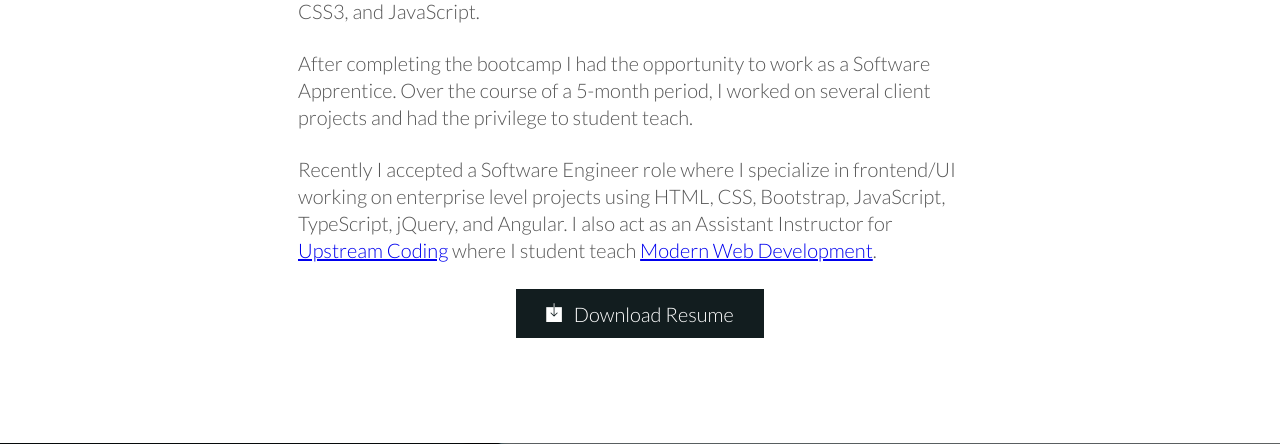
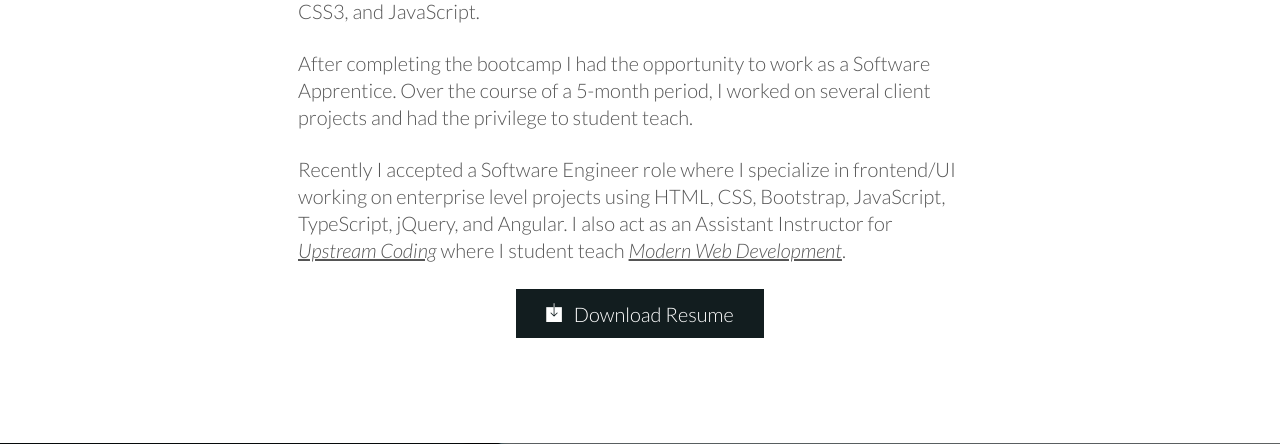
Before and after one commit to HeresJohnny5/portfolio, a PHP site: page / in a window 1280 px wide. Shown: the part 4439-4883 px from the top of the page. Run offline with PHP 8.4, Linux system fonts and the light colour scheme; style sheets or scripts are compiled from the project's sources; some libraries are stand-ins or nearby versions; some web fonts are replaced.

Commit message:
Update About anchor styles for Upstream Coding and Modern Web Development.

```diff
--- a/home.html
+++ b/home.html
@@ -302,7 +302,7 @@
 						After completing the bootcamp I had the opportunity to work as a Software Apprentice. Over the course of a 5-month period, I worked on several client projects and had the privilege to student teach.
 					</p>
 					<p>
-            Recently I accepted a Software Engineer role where I specialize in frontend/UI working on enterprise level projects using HTML, CSS, Bootstrap, JavaScript, TypeScript, jQuery, and Angular. I also act as an Assistant Instructor for <a href="https://www.upstreamcoding.com/" target="_blank">Upstream Coding</a> where I student teach <a href="https://www.upstreamcoding.com/series/modern-web-development--coding-bootcamp--pittsburgh/" target="_blank">Modern Web Development</a>.
+            Recently I accepted a Software Engineer role where I specialize in frontend/UI working on enterprise level projects using HTML, CSS, Bootstrap, JavaScript, TypeScript, jQuery, and Angular. I also act as an Assistant Instructor for <a class="about-inline-anchor" href="https://www.upstreamcoding.com/" target="_blank">Upstream Coding</a> where I student teach <a class="about-inline-anchor" href="https://www.upstreamcoding.com/series/modern-web-development--coding-bootcamp--pittsburgh/" target="_blank">Modern Web Development</a>.
 					</p>
 					<p>
 						<a class="btn-about" href="https://drive.google.com/open?id=1lcUiWoLDGVgx0JCHnmFBL5mcxDz1Pm-v" target="_blank">
--- a/resources/css/style.css
+++ b/resources/css/style.css
@@ -394,7 +394,14 @@ h3 {
 /* ABOUT CSS */
 /********************/
 
-.about-text a { display: inline-block; }
+.about-text a {
+  display: inline-block;
+}
+
+.about-inline-anchor {
+  color: #555;
+  font-style: italic;
+}
 
 .about-text p:last-child { text-align: center; }
 
```
